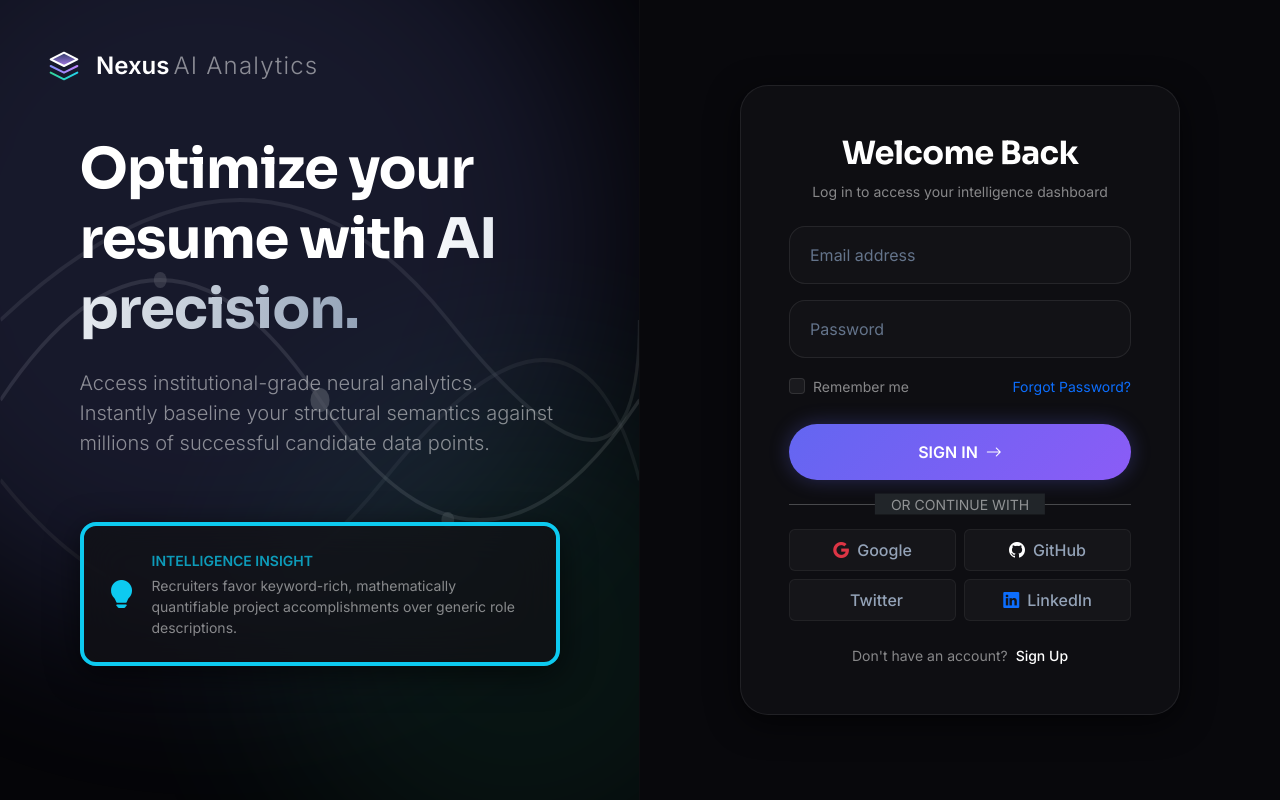
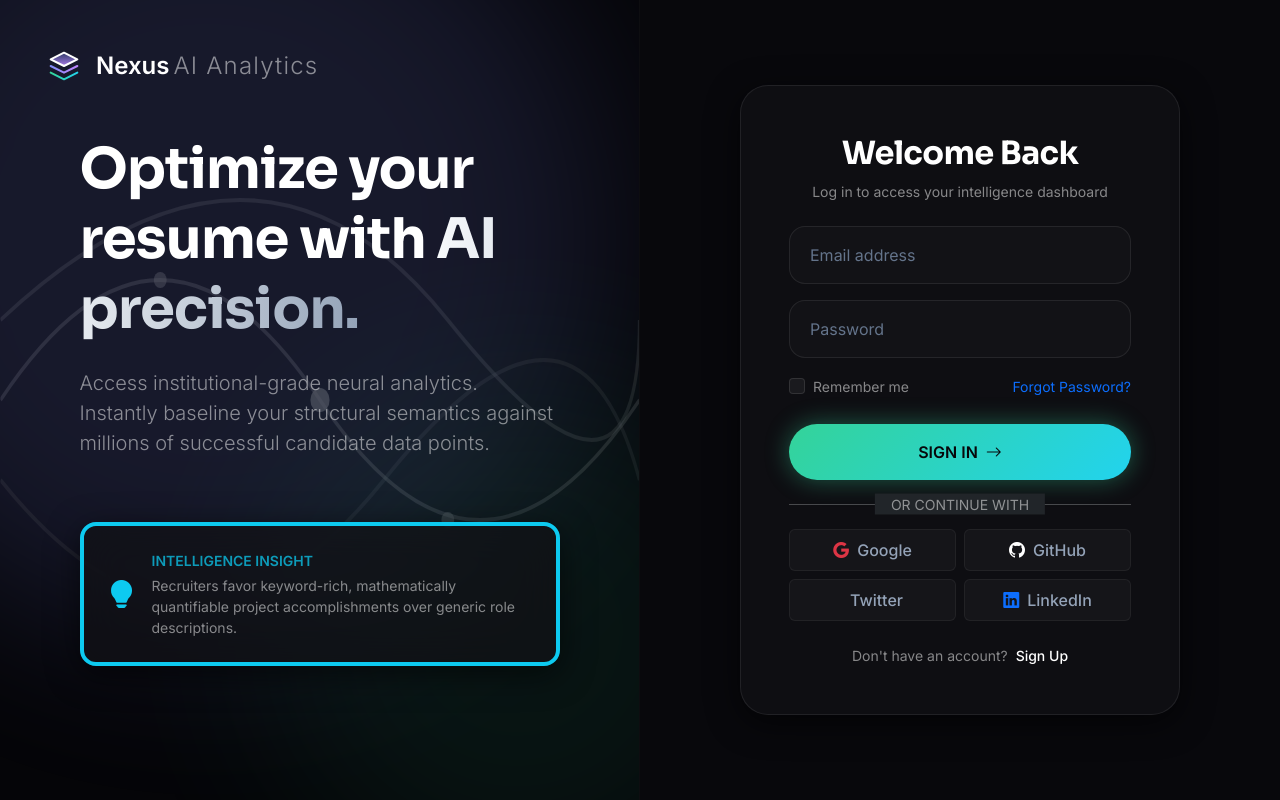
Before and after one commit to AnmolYadav49/Nexus--An-AI-Resume-Analyzer, a Flask app: page /auth in a window 1280 px wide. Run offline with Flask 3, Linux system fonts and the light colour scheme.

Commit message:
style: update btn-primary-glow to emerald-to-cyan gradient for high-contrast visibility against atmospheric background glow

```diff
--- a/static/css/style.css
+++ b/static/css/style.css
@@ -165,19 +165,21 @@
 }
 
 .btn-primary-glow {
-    background: linear-gradient(135deg, #6366F1, #8B5CF6);
+    background: linear-gradient(135deg, #34D399, #22D3EE);
     border: none;
-    color: #fff;
+    color: #07070A !important;
+    font-weight: 600;
     border-radius: 100px;
-    box-shadow: 0 0 20px rgba(99, 102, 241, 0.3);
+    box-shadow: 0 0 25px rgba(52, 211, 153, 0.4);
     transition: all 0.3s ease;
 }
 
 .btn-primary-glow:hover {
-    box-shadow: 0 0 30px rgba(99, 102, 241, 0.5);
+    box-shadow: 0 0 35px rgba(52, 211, 153, 0.6);
     transform: translateY(-2px);
-    color: #fff;
+    color: #07070A !important;
 }
+
 
 /* Badges & Chips */
 .premium-pill {
```
